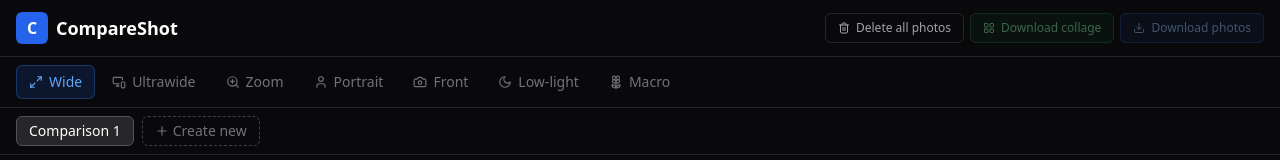
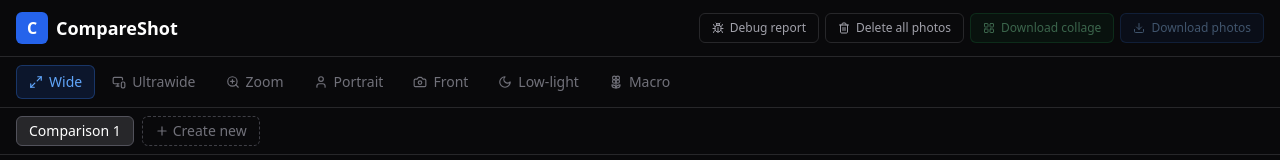
Before and after one commit to RoughCut41/CompareShot, a React (Vite) app: page / in a window 1280 px wide. Shown: the top 160 px of the page. Built offline with nearby package versions, Linux system fonts and the light colour scheme.

Commit message:
Update DownloadActions.tsx

```diff
--- a/src/components/DownloadActions.tsx
+++ b/src/components/DownloadActions.tsx
@@ -1,5 +1,5 @@
 import { useState } from 'react';
-import { Download, LayoutGrid, Trash2 } from 'lucide-react';
+import { Bug, Download, LayoutGrid, Trash2 } from 'lucide-react';
 import { Category, Comparison, SLOT_LETTERS } from '@/lib/types';
 import {
   canvasToPngBlob,
@@ -13,9 +13,16 @@
   category: Category;
   comparisonIndex: number;
   onDeleteAll: () => void;
+  onOpenDebugReport: () => void;
 }
 
-export function DownloadActions({ comparison, category, comparisonIndex, onDeleteAll }: Props) {
+export function DownloadActions({
+  comparison,
+  category,
+  comparisonIndex,
+  onDeleteAll,
+  onOpenDebugReport,
+}: Props) {
   const [confirming, setConfirming] = useState(false);
   const [busy, setBusy] = useState<'collage' | 'photos' | null>(null);
 
@@ -48,7 +55,7 @@
         const blob = await canvasToPngBlob(canvas);
         const letter = SLOT_LETTERS[i] ?? `${i + 1}`;
         downloadBlob(blob, `${letter}-${category}-${comparisonIndex + 1}.png`);
-        await sleep(200); // small delay to keep the browser happy
+        await sleep(200);
       }
     } catch (err) {
       console.error('Photo export failed', err);
@@ -61,7 +68,6 @@
   function handleDeleteAll() {
     if (!confirming) {
       setConfirming(true);
-      // Auto-cancel after 4s if user doesn't confirm
       setTimeout(() => setConfirming(false), 4000);
       return;
     }
@@ -71,6 +77,15 @@
 
   return (
     <div className="flex items-center gap-1.5">
+      <button
+        onClick={onOpenDebugReport}
+        className="flex items-center gap-1.5 rounded-md border border-zinc-800 px-3 py-1.5 text-xs text-zinc-400 transition-colors hover:border-amber-500/40 hover:bg-amber-500/10 hover:text-amber-300"
+        title="Debug-Report öffnen"
+      >
+        <Bug size={12} />
+        Debug report
+      </button>
+
       <button
         onClick={handleDeleteAll}
         className={`flex items-center gap-1.5 rounded-md border px-3 py-1.5 text-xs transition-colors ${
```
